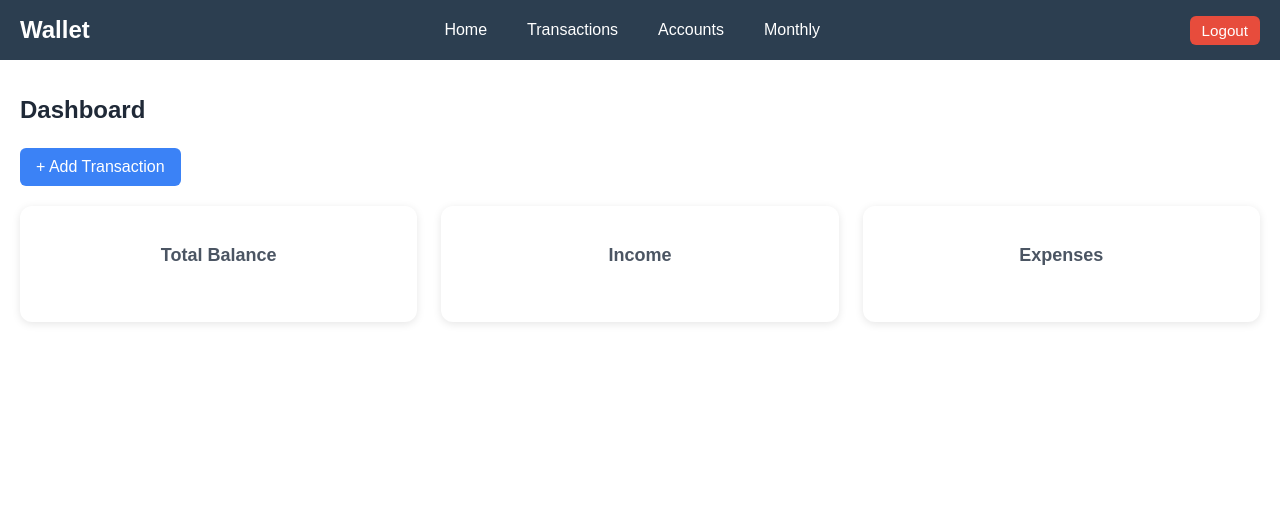
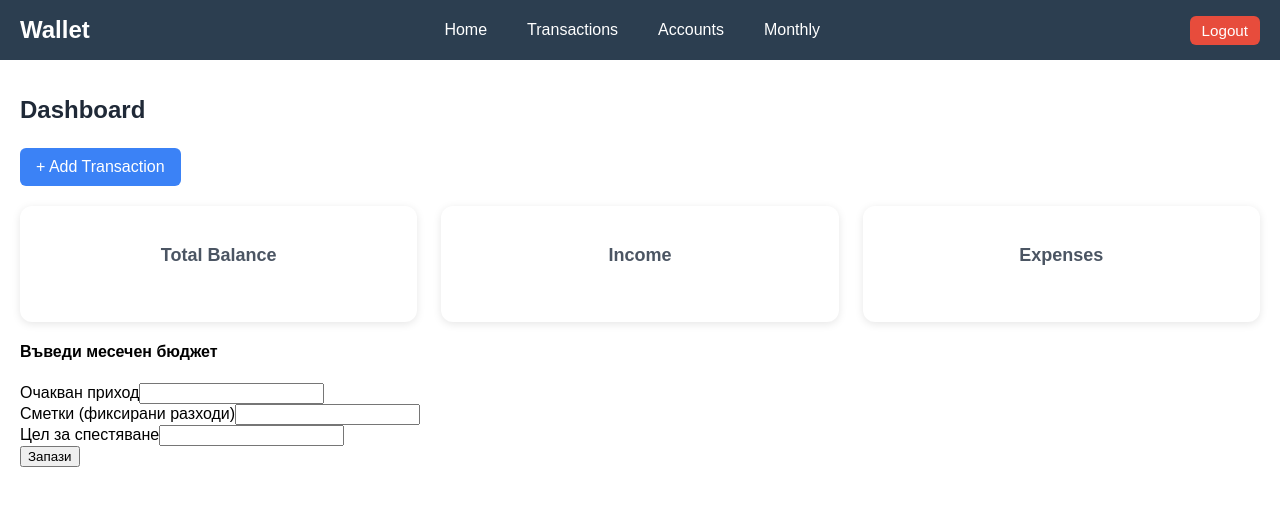
Before and after one commit to vyavorov/FamilyWalletClient, a React (Create React App) app: page / in a window 1280 px wide. Shown: the top 506 px of the page. Built offline with nearby package versions, Linux system fonts and the light colour scheme; no server answers; sample sign-in values are in the browser's storage.

Commit message:
monthly budget settings implemented

```diff
--- a/package.json
+++ b/package.json
@@ -9,6 +9,7 @@
     "@testing-library/user-event": "^13.5.0",
     "axios": "^1.8.1",
     "jwt-decode": "^4.0.0",
+    "moment": "^2.30.1",
     "react": "^19.0.0",
     "react-dom": "^19.0.0",
     "react-router-dom": "^7.2.0",
--- /dev/null
+++ b/src/components/MonthlyBudgetCard.jsx
@@ -0,0 +1,140 @@
+import { useEffect, useState } from "react";
+import {
+  getCurrentBudgetSettings,
+  setOrUpdateBudgetSettings,
+} from "../services/monthlyBudgetService";
+import moment from "moment";
+import API from "../services/api";
+
+export default function MonthlyBudgetCard() {
+  const [budget, setBudget] = useState(null);
+  const now = new Date();
+  const currentYear = now.getFullYear();
+  const currentMonth = now.getMonth() + 1; // Months are 0-indexed in JavaScript
+  const [formData, setFormData] = useState({
+    expectedIncome: "",
+    fixedExpenses: "",
+    savingGoal: "",
+    year: currentYear,
+    month: currentMonth,
+  });
+  const [spendToday, setSpendToday] = useState(0);
+
+  useEffect(() => {
+    loadBudget();
+  }, []);
+
+  async function loadBudget() {
+    try {
+      const data = await getCurrentBudgetSettings();
+      if (data) {
+        setBudget(data);
+        setFormData({
+          expectedIncome: data.expectedIncome,
+          fixedExpenses: data.fixedExpenses,
+          savingGoal: data.savingGoal,
+          year: currentYear,
+          month: currentMonth,
+        });
+        await fetchSpendToday();
+      }
+    } catch (error) {
+      console.error("Error loading budget settings:", error);
+    }
+  }
+
+  async function fetchSpendToday() {
+    try {
+      const today = moment().format("YYYY-MM-DD");
+      const response = await API.get(`/Transaction/daily?date=${today}`);
+      setSpendToday(response.data.total || 0);
+    } catch (error) {
+      console.error("Error fetching daily spending:", error);
+    }
+  }
+
+  async function handleSubmit(e) {
+    e.preventDefault();
+    try {
+      await setOrUpdateBudgetSettings(formData);
+      await loadBudget();
+    } catch (error) {
+      console.error("Error submitting form:", error);
+    }
+  }
+
+  const today = moment();
+  const daysInMonth = today.daysInMonth();
+  const daysLeft = daysInMonth - today.date() + 1;
+
+  const spendable =
+    (budget?.expectedIncome || 0) -
+    (budget?.fixedExpenses || 0) -
+    (budget?.savingGoal || 0);
+  const dailyBudget = spendable / daysLeft;
+  const remaining = spendable - spendToday;
+
+  return (
+    <div className="card mt-4 p-4 border rounded shadow-sm">
+      {!budget ? (
+        <form onSubmit={handleSubmit}>
+          <h4 className="mb-3">Въведи месечен бюджет</h4>
+          <div className="form-group">
+            <label>Очакван приход</label>
+            <input
+              type="number"
+              className="form-control"
+              value={formData.expectedIncome}
+              onChange={(e) =>
+                setFormData({ ...formData, expectedIncome: +e.target.value })
+              }
+              required
+            />
+          </div>
+          <div className="form-group">
+            <label>Сметки (фиксирани разходи)</label>
+            <input
+              type="number"
+              className="form-control"
+              value={formData.fixedExpenses}
+              onChange={(e) =>
+                setFormData({ ...formData, fixedExpenses: +e.target.value })
+              }
+              required
+            />
+          </div>
+          <div className="form-group">
+            <label>Цел за спестяване</label>
+            <input
+              type="number"
+              className="form-control"
+              value={formData.savingGoal}
+              onChange={(e) =>
+                setFormData({ ...formData, savingGoal: +e.target.value })
+              }
+              required
+            />
+          </div>
+          <button type="submit" className="btn btn-primary mt-3">
+            Запази
+          </button>
+        </form>
+      ) : (
+        <div>
+          <h5>📅 Месечен бюджет</h5>
+          <p>
+            💸 Изхарчено днес: <strong>{spendToday.toFixed(2)} лв</strong>
+          </p>
+          <p>
+            🎯 Дневен бюджет: <strong>{dailyBudget.toFixed(2)} лв</strong>
+          </p>
+          <p>
+            📉 Оставащи средства за месеца:{" "}
+            <strong>{remaining.toFixed(2)} лв</strong>
+          </p>
+          <p>📆 Оставащи дни: {daysLeft}</p>
+        </div>
+      )}
+    </div>
+  );
+}
--- a/src/pages/HomePage.jsx
+++ b/src/pages/HomePage.jsx
@@ -3,6 +3,7 @@ import BalanceCard from "../components/BalanceCard";
 import { useEffect, useState } from "react";
 import { getDashboardData } from "../services/dashboardService";
 import AddTransactionModal from "../components/AddTransactionModal";
+import MonthlyBudgetCard from "../components/MonthlyBudgetCard";
 
 export default function HomePage() {
   const [loading, setLoading] = useState(true);
@@ -35,6 +36,7 @@ export default function HomePage() {
         <BalanceCard title="Expenses" amount={dashboardData.expense} type="expense" />
       </div>
 
+    <MonthlyBudgetCard />
       {isModalOpen && <AddTransactionModal onTransactionAdded={updateDashboardData} onClose={() => setIsModalOpen(false)} />}
     </div>
   );
--- a/src/services/accountService.js
+++ b/src/services/accountService.js
@@ -2,9 +2,9 @@
 import API from "./api";
 import { jwtDecode } from "jwt-decode";
 
-// const API_URL = "http://localhost:8080/api/Account";
+const API_URL = "http://localhost:8080/api/Account";
 // const API_URL = "http://localhost:5095/api/Account";
-const API_URL = "http://213.91.236.205:5095/api/Account";
+// const API_URL = "http://213.91.236.205:5095/api/Account";
 
 export async function getAccounts() {
   try {
--- a/src/services/api.js
+++ b/src/services/api.js
@@ -2,10 +2,10 @@ import axios from "axios";
 import { logout } from "./authService";
 
 const API = axios.create({
-  baseURL: "http://213.91.236.205:5095/api",
+    baseURL: "http://localhost:8080/api",
     // baseURL: "http://localhost:5095/api",
-    // baseURL: "http://localhost:8080/api",
-});
+    // baseURL: "http://213.91.236.205:5095/api",
+  });
 
 console.log(API.defaults.baseURL)
 
--- a/src/services/authService.js
+++ b/src/services/authService.js
@@ -2,9 +2,9 @@
 import API from "./api";
 import { jwtDecode } from "jwt-decode";
 
-// const API_URL = "http://localhost:8080/api/User";
+const API_URL = "http://localhost:8080/api/User";
 // const API_URL = "http://localhost:5095/api/User";
-const API_URL = "http://213.91.236.205:5095/api/User";
+// const API_URL = "http://213.91.236.205:5095/api/User";
 
 export async function login(email, password) {
     try {
--- a/src/services/categoryService.js
+++ b/src/services/categoryService.js
@@ -1,9 +1,9 @@
 // import axios from "axios";
 import API from "./api";
 
-// const API_URL = "http://localhost:8080/api/Category";
+const API_URL = "http://localhost:8080/api/Category";
 // const API_URL = "http://localhost:5095/api/Category";
-const API_URL = "http://213.91.236.205:5095/api/Category";
+// const API_URL = "http://213.91.236.205:5095/api/Category";
 
 export async function getCategories() {
   try {
--- a/src/services/dashboardService.js
+++ b/src/services/dashboardService.js
@@ -1,9 +1,9 @@
 // import axios from "axios";
 import API from "./api";
 
-// const API_URL = "http://localhost:8080/api/Dashboard";
+const API_URL = "http://localhost:8080/api/Dashboard";
 // const API_URL = "http://localhost:5095/api/Dashboard";
-const API_URL = "http://213.91.236.205:5095/api/Dashboard";
+// const API_URL = "http://213.91.236.205:5095/api/Dashboard";
 
 export async function getDashboardData() {
   try {
--- /dev/null
+++ b/src/services/monthlyBudgetService.js
@@ -0,0 +1,23 @@
+import API from "./api";
+
+const API_URL = "http://localhost:8080/api/MonthlyBudget";
+// const API_URL = "http://213.91.236.205:5095/api/Category";
+
+export async function getCurrentBudgetSettings() {
+  try {
+    const response = await API.get(`${API_URL}/current`);
+    return response.data;
+  } catch (error) {
+    console.error("Error fetching current budget settings:", error);
+    throw error;
+  }
+}
+
+export async function setOrUpdateBudgetSettings(data) {
+  try {
+    await API.post(`${API_URL}/set-or-update`, data);
+  } catch (error) {
+    console.error("Error saving budget settings:", error);
+    throw error;
+  }
+}
--- a/src/services/transactionService.js
+++ b/src/services/transactionService.js
@@ -2,9 +2,9 @@
 import API from "./api";
 import { jwtDecode } from "jwt-decode";
 
-// const API_URL = 'http://localhost:8080/api/Transaction';
+const API_URL = 'http://localhost:8080/api/Transaction';
 // const API_URL = 'http://localhost:5095/api/Transaction';
-const API_URL = 'http://213.91.236.205:5095/api/Transaction';
+// const API_URL = 'http://213.91.236.205:5095/api/Transaction';
 
 export async function getTransactions() {
   try {
```
Also changed, not shown: 1 other file (tests, documents, lock files or other folders).
